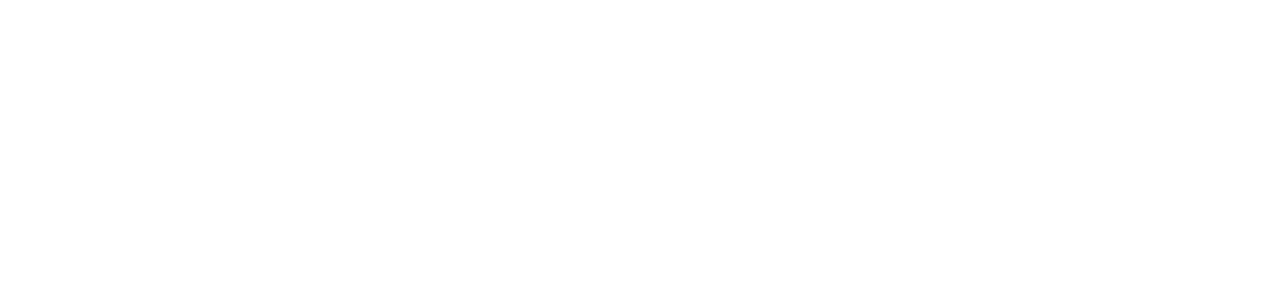
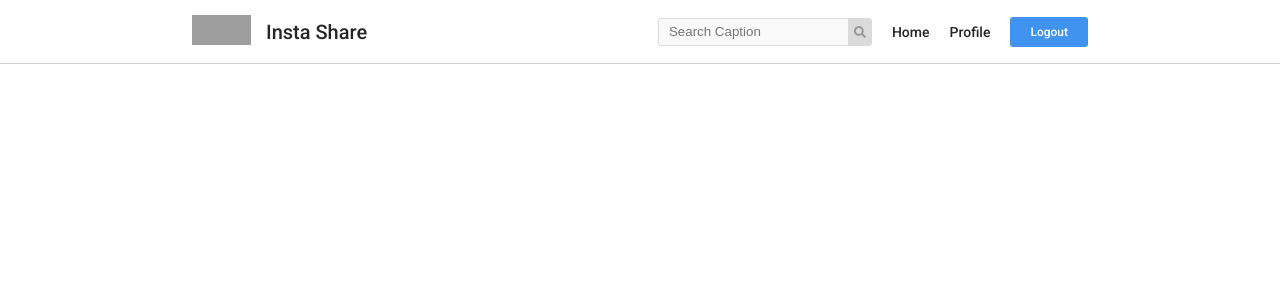
Before and after one commit to tejaswinithanu/Insta_share_mini_project, a React (Create React App) app: page / in a window 1280 px wide. Shown: the top 300 px of the page. Built offline with nearby package versions, Linux system fonts and the light colour scheme; grey boxes are pictures that could not be loaded; a web font is replaced by a local one.

Commit message:
solution3

```diff
--- a/package.json
+++ b/package.json
@@ -20,7 +20,8 @@
     "react-icons": "4.2.0",
     "react-loader-spinner": "4.0.0",
     "react-router-dom": "5.3.0",
-    "react-slick": "0.28.1"
+    "react-slick": "0.28.1",
+    "slick-carousel": "1.8.1"
   },
   "devDependencies": {
     "eslint-config-airbnb": "18.2.1",
--- a/src/App.js
+++ b/src/App.js
@@ -1,6 +1,7 @@
 import {Switch, Route} from 'react-router-dom'
 
 import LoginForm from './components/LoginForm'
+import Home from './components/Home'
 
 import './App.css'
 
@@ -8,6 +9,7 @@
   <>
     <Switch>
       <Route exact path="/login" component={LoginForm} />
+      <Route exact path="/" component={Home} />
     </Switch>
   </>
 )
--- a/src/components/Header/index.css
+++ b/src/components/Header/index.css
@@ -0,0 +1,144 @@
+.navbar {
+  display: flex;
+  flex-direction: row;
+  align-items: center;
+  justify-content: space-between;
+  height: 64px;
+  border-bottom: 1px solid #cfcfcf;
+  padding-left: 15vw;
+  padding-right: 15vw;
+}
+
+@media all and (max-width: 1024px) {
+  .navbar {
+    padding-left: 5vw;
+    padding-right: 5vw;
+    border: none;
+  }
+}
+
+.itemsContainer {
+  display: flex;
+  flex-direction: row;
+  justify-content: space-around;
+  align-items: center;
+}
+
+.siteLogo {
+  width: 59px;
+  height: 30px;
+  margin-right: 15px;
+}
+
+@media all and (max-width: 1024px) {
+  .siteLogo {
+    width: 55px;
+    height: 28px;
+  }
+}
+
+.websiteName {
+  color: #262626;
+  font-feature-settings: 'clig' off, 'liga' off;
+  font-family: Roboto;
+  font-size: 20px;
+  font-style: normal;
+  font-weight: 500;
+  line-height: 24px;
+}
+
+@media all and (max-width: 1024px) {
+  .websiteName {
+    font-size: 18px;
+  }
+}
+
+.searchBox {
+  width: 214px;
+  height: 28px;
+  border-radius: 3px;
+  border: 1px solid #dbdbdb;
+  background: #fafafa;
+  padding-left: 8px;
+}
+
+.searchBar {
+  border: none;
+  background-color: transparent;
+  outline: none;
+}
+
+.searchIcon {
+  width: 34px;
+  height: 26px;
+  border-radius: 0px 2px 2px 0px;
+  border: none;
+  background: #dbdbdb;
+  color: #989898;
+  display: flex;
+  justify-content: center;
+  align-items: center;
+  margin-right: 0;
+}
+
+.search {
+  width: 12px;
+  height: 12px;
+  margin-right: 0;
+}
+
+.navItem {
+  font-family: Roboto;
+  font-size: 14px;
+  font-style: normal;
+  font-weight: 500;
+  color: #262626;
+  margin-left: 20px;
+}
+
+.linkItem {
+  text-decoration: none;
+}
+
+.logoutButton {
+  display: inline-flex;
+  flex-direction: column;
+  align-items: center;
+  background-color: #4094ef;
+  color: white;
+  border: none;
+  font-family: Roboto;
+  font-size: 12px;
+  font-style: normal;
+  font-weight: 500;
+  margin-left: 20px;
+  border-radius: 3px;
+  padding: 8px 20px;
+}
+
+.menuIcon {
+  font-size: 25px;
+  border: none;
+  background: none;
+}
+
+@media all and (min-width: 1025px) {
+  .menuIcon {
+    display: none;
+  }
+}
+
+@media all and (max-width: 1024px) {
+  .menuItems {
+    display: none;
+  }
+}
+
+.cancelButton {
+  background: none;
+  border: none;
+  font-size: 25px;
+  display: inline-flex;
+  flex-direction: column;
+  align-items: center;
+}
--- a/src/components/Header/index.js
+++ b/src/components/Header/index.js
@@ -0,0 +1,97 @@
+import {useState} from 'react'
+import {Link, withRouter} from 'react-router-dom'
+import Cookies from 'js-cookie'
+import {FaSearch} from 'react-icons/fa'
+import {IoIosMenu} from 'react-icons/io'
+import {MdCancel} from 'react-icons/md'
+
+import './index.css'
+
+const Header = props => {
+  const {info} = props
+  const [isMenuOpen, openMenu] = useState(false)
+  const onClickLogout = () => {
+    const {history} = props
+    Cookies.remove('jwt_token')
+    history.replace('/login')
+  }
+  const onOpenMenu = () => {
+    openMenu(true)
+  }
+  const onCloseMenu = () => {
+    openMenu(false)
+  }
+  return (
+    <>
+      <nav className="navbar">
+        <div className="itemsContainer">
+          <Link to="/">
+            <img
+              className="siteLogo"
+              alt="website logo"
+              src="https://res.cloudinary.com/dqqijdyjr/image/upload/v1694414716/logo_bsgbfe.png"
+            />
+          </Link>
+          <h1 className="websiteName">Insta Share</h1>
+        </div>
+        <button type="button" className="menuIcon">
+          <IoIosMenu onClick={onOpenMenu} />
+        </button>
+        <div className="itemsContainer menuItems">
+          <div className="itemsContainer searchBox">
+            <input
+              className="searchBar"
+              placeholder="Search Caption"
+              type="search"
+            />
+            <button
+              data-testid="searchIcon"
+              type="button"
+              className="searchIcon"
+            >
+              <FaSearch className="search" />
+            </button>
+          </div>
+          <Link className="linkItem" to="/">
+            <p className="navItem">Home</p>
+          </Link>
+          <Link className="linkItem" to="/my-profile">
+            <p className="navItem">Profile</p>
+          </Link>
+          <button
+            onClick={onClickLogout}
+            className="logoutButton"
+            type="button"
+          >
+            Logout
+          </button>
+        </div>
+      </nav>
+      {isMenuOpen && (
+        <div className="itemsContainer">
+          <Link className="linkItem" to="/">
+            <p className="navItem">Home</p>
+          </Link>
+          <Link className="linkItem" to="/">
+            <p className="navItem">Search</p>
+          </Link>
+          <Link className="linkItem" to="/my-profile">
+            <p className="navItem">Profile</p>
+          </Link>
+          <button
+            onClick={onClickLogout}
+            className="logoutButton"
+            type="button"
+          >
+            Logout
+          </button>
+          <button className="cancelButton" onClick={onCloseMenu} type="button">
+            <MdCancel />
+          </button>
+        </div>
+      )}
+    </>
+  )
+}
+
+export default withRouter(Header)
--- /dev/null
+++ b/src/components/Home/index.js
@@ -0,0 +1,17 @@
+import {Component} from 'react'
+
+import Header from '../Header'
+import UserStoryItem from '../UserStoryItem'
+import './index.css'
+
+class Home extends Component {
+  render() {
+    return (
+      <>
+        <Header />
+      </>
+    )
+  }
+}
+
+export default Home
--- /dev/null
+++ b/src/components/UserStoryItem/index.css
@@ -0,0 +1,21 @@
+.storyContainer {
+  display: flex;
+  flex-direction: column;
+  justify-content: center;
+  align-items: center;
+}
+
+.storyImg {
+  width: 50px;
+  height: 50px;
+  border-radius: 25px;
+}
+
+.userName {
+  color: #262626;
+  text-align: center;
+  font-family: Roboto;
+  font-size: 14px;
+  font-style: normal;
+  font-weight: 400;
+}
--- /dev/null
+++ b/src/components/UserStoryItem/index.js
@@ -0,0 +1,12 @@
+const UserStoryItem = props => {
+  const {storyDetails} = props
+  const {userName, storyUrl} = storyDetails
+  return (
+    <div className="storyContainer">
+      <img className="storyImg" alt="user story" src={storyUrl} />
+      <p className="userName">{userName}</p>
+    </div>
+  )
+}
+
+export default UserStoryItem
```
Also changed, not shown: src/components/Home/index.css (added), 2 other files (tests, documents, lock files or other folders).
